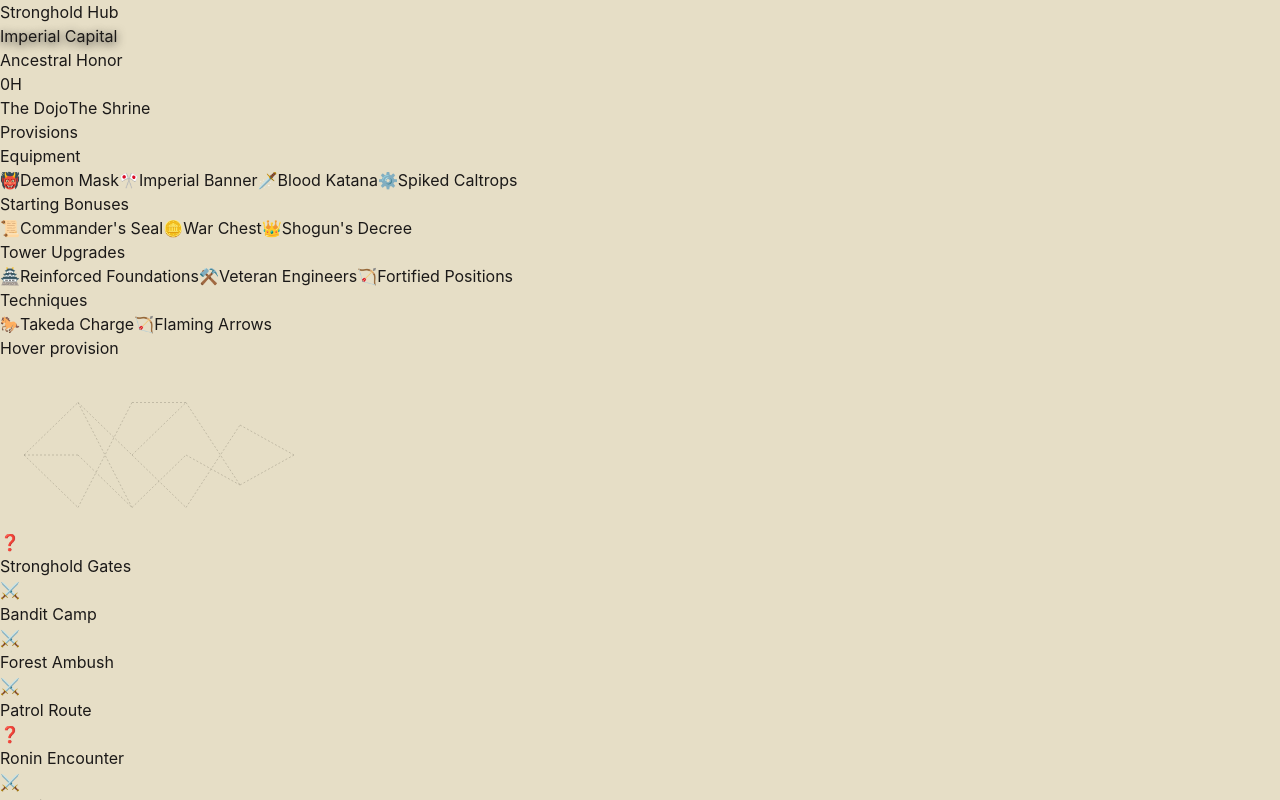
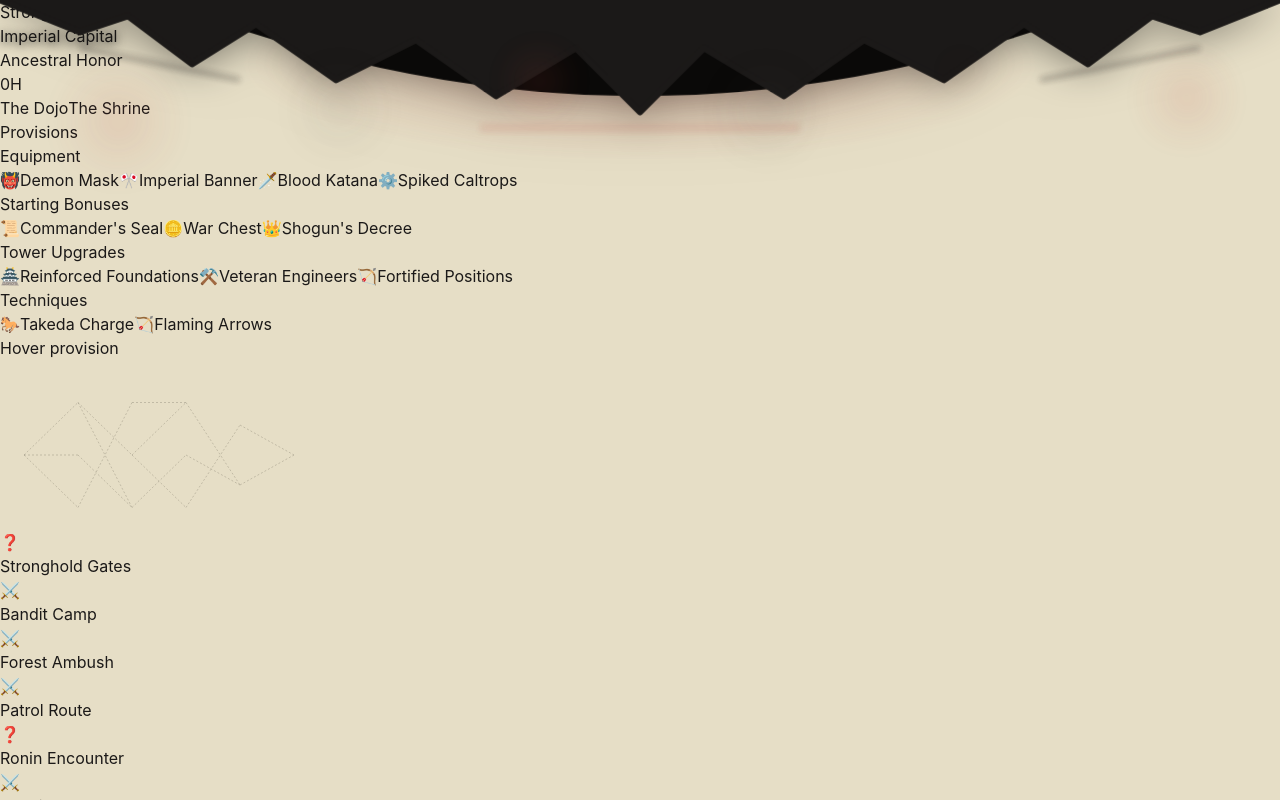
Before and after one commit to SuhasDhanrale/Onigiri, a React (Vite) app: page / in a window 1280 px wide. Built offline with nearby package versions, Linux system fonts and the light colour scheme.

Commit message:
feat: implement DemonCave component with animated SVG effects and spirit mist particles

```diff
--- /dev/null
+++ b/src/ui/components/DemonCave.css
@@ -0,0 +1,67 @@
+.demon-cave-container {
+  position: absolute;
+  top: 0;
+  left: 0;
+  width: 100%;
+  height: 120px;
+  pointer-events: none;
+  z-index: 20; /* Above units on canvas, below main HUD */
+  display: flex;
+  justify-content: center;
+  align-items: flex-start;
+  overflow: visible;
+}
+
+.demon-cave-svg {
+  width: 100%;
+  height: auto;
+  filter: drop-shadow(0 0 20px rgba(0, 0, 0, 0.5));
+}
+
+/* Pulsing red glow */
+.cave-pulse-glow {
+  animation: cavePulse 3s ease-in-out infinite alternate;
+}
+
+@keyframes cavePulse {
+  0% { opacity: 0.3; rx: 250; ry: 60; }
+  100% { opacity: 0.8; rx: 350; ry: 100; }
+}
+
+/* Spirit Mist Particles */
+.spirit-mist-container {
+  position: absolute;
+  top: 40px;
+  width: 100%;
+  height: 100px;
+  display: flex;
+  justify-content: space-around;
+  opacity: 0.6;
+}
+
+.mist-particle {
+  width: 60px;
+  height: 60px;
+  background: radial-gradient(circle, #b84235 0%, transparent 70%);
+  border-radius: 50%;
+  filter: blur(15px);
+  animation: floatMist 8s ease-in-out infinite;
+}
+
+/* Individual mist particle variations */
+.mist-0 { animation-delay: 0s; left: 10%; }
+.mist-1 { animation-delay: 2s; left: 25%; background: radial-gradient(circle, #4c4947 0%, transparent 70%); }
+.mist-2 { animation-delay: 4s; left: 45%; }
+.mist-3 { animation-delay: 1s; left: 60%; background: radial-gradient(circle, #4c4947 0%, transparent 70%); }
+.mist-4 { animation-delay: 5s; left: 80%; }
+.mist-5 { animation-delay: 3s; left: 95%; background: radial-gradient(circle, #b84235 0%, transparent 70%); }
+
+@keyframes floatMist {
+  0% { transform: translate(0, 0) scale(1); opacity: 0; }
+  25% { opacity: 0.4; }
+  50% { transform: translate(20px, 40px) scale(1.5); opacity: 0.2; }
+  75% { opacity: 0.4; }
+  100% { transform: translate(-10px, 80px) scale(2); opacity: 0; }
+}
+
+/* Cave mouth rough edges animation (optional for "shaking" effect) */
--- /dev/null
+++ b/src/ui/components/DemonCave.jsx
@@ -0,0 +1,68 @@
+import React from 'react';
+import './DemonCave.css';
+
+export function DemonCave() {
+  return (
+    <div className="demon-cave-container">
+      <svg
+        viewBox="0 0 800 200"
+        preserveAspectRatio="xMidYMin slice"
+        className="demon-cave-svg"
+      >
+        <defs>
+          <radialGradient id="caveGlow" cx="50%" cy="50%" r="50%" fx="50%" fy="50%">
+            <stop offset="0%" stopColor="rgba(184, 66, 53, 0.6)" />
+            <stop offset="100%" stopColor="rgba(184, 66, 53, 0)" />
+          </radialGradient>
+
+          <filter id="inkBlur">
+            <feGaussianBlur in="SourceGraphic" stdDeviation="2" />
+          </filter>
+
+          <pattern id="parchmentTexture" width="400" height="400" patternUnits="userSpaceOnUse">
+             <rect width="400" height="400" fill="#dfd4ba" />
+             {/* Subtle noise/texture can be added here if needed */}
+          </pattern>
+        </defs>
+
+        {/* Inner Glow */}
+        <ellipse cx="400" cy="40" rx="300" ry="80" fill="url(#caveGlow)" className="cave-pulse-glow" />
+
+        {/* Rear Deep Shadow */}
+        <path
+          d="M 100 0 Q 400 120 700 0 L 800 0 L 800 -100 L 0 -100 L 0 0 Z"
+          fill="#0a0908"
+        />
+
+        {/* Main Cave Teeth/Mouth Area */}
+        <path
+          className="cave-mouth-path"
+          d="M 0 0
+             L 50 20 L 80 10 L 120 40 L 160 15 L 210 50
+             L 260 25 L 310 60 L 360 30 L 400 70
+             L 440 30 L 490 60 L 540 25 L 590 50
+             L 640 15 L 680 40 L 720 10 L 750 20 L 800 0
+             V -100 H 0 Z"
+          fill="#1b1918"
+          stroke="#1b1918"
+          strokeWidth="4"
+          strokeLinejoin="round"
+        />
+
+        {/* Subtle Inner Shadows (Redesigned to avoid face shape) */}
+        <g opacity="0.3" filter="url(#inkBlur)">
+          <path d="M 50 30 L 150 50" fill="none" stroke="#1b1918" strokeWidth="3" />
+          <path d="M 750 30 L 650 50" fill="none" stroke="#1b1918" strokeWidth="3" />
+          <path d="M 300 80 L 500 80" fill="none" stroke="#b84235" strokeWidth="5" opacity="0.4" />
+        </g>
+      </svg>
+
+      {/* Animated Spirit Mist Particles */}
+      <div className="spirit-mist-container">
+        {[...Array(6)].map((_, i) => (
+          <div key={i} className={`mist-particle mist-${i}`} />
+        ))}
+      </div>
+    </div>
+  );
+}
--- a/src/ui/screens/CombatScreen.jsx
+++ b/src/ui/screens/CombatScreen.jsx
@@ -2,6 +2,7 @@ import React, { useRef, useEffect, useState } from 'react';
 import { CAMPAIGN_MAP } from '../../config/campaign.js';
 import { V_WIDTH, V_HEIGHT } from '../../config/constants.js';
 import { ResultScreens } from './ResultScreens.jsx';
+import { DemonCave } from '../components/DemonCave.jsx';
 
 export function CombatScreen({
   s,
@@ -76,7 +77,10 @@ export function CombatScreen({
         <canvas ref={bgCanvasRef} width={size.w} height={size.h} className="absolute top-0 left-0 w-full h-full block touch-none" />
         <canvas ref={fgCanvasRef} onPointerDown={handlePointerDown} onPointerMove={handlePointerMove} onPointerUp={handlePointerUp} width={size.w} height={size.h} className={`absolute top-0 left-0 w-full h-full block touch-none z-10 ${armedSpell ? 'cursor-crosshair' : 'cursor-default'}`} />
 
-        <div className="absolute top-6 left-8 flex justify-between items-start pointer-events-none z-30">
+        {/* --- DECORATIONS --- */}
+        <DemonCave />
+
+        <div className="absolute top-[140px] left-8 flex justify-between items-start pointer-events-none z-30">
           <div className="flex flex-col bg-[var(--color-parchment)]/90 px-4 py-2 border-2 border-[var(--color-ink-dark)]">
             <span className={`${waveStatusColor} text-xs uppercase tracking-[0.3em] font-bold`}>{waveStatusText}</span>
             <span className="text-3xl font-black text-[var(--color-ink-dark)] tracking-widest">WAVE {s.wave} <span className="text-xl">/ {CAMPAIGN_MAP[s.currentRegion]?.waves || '?'}</span></span>
```
Lines whose indentation alone changed are shown as unchanged.
